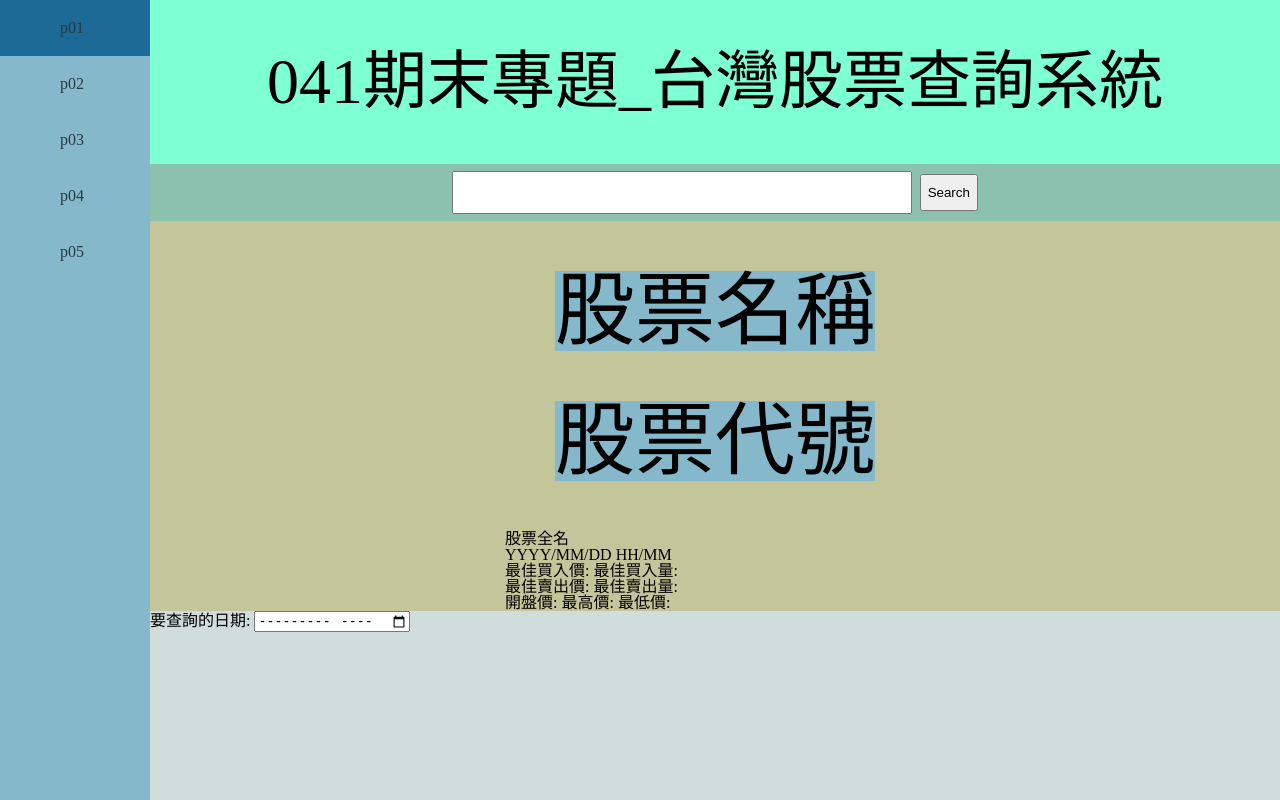
After one commit to qq96932100/041-Final-Project, a Django app: template django/sample/templates/index.html in a window 1280 px wide. The commit adds this page. Run offline with Django 4.2, Linux system fonts and the light colour scheme; the template is opened without the code that fills it, so the values that code supplies are empty.

Commit message:
html架構更新

```diff
--- a/django/sample/sample/static/main.css
+++ b/django/sample/sample/static/main.css
@@ -47,6 +47,23 @@ body{
     height: 65%;
 }
 
+.stock{
+    background-color: rgb(197, 197, 155);
+    display: flex;
+    justify-content: center;
+    align-items: center;
+}
+.stock_name{
+    background-color: #85B8CB;
+    font-size: 5em;
+    margin:50px;
+}
+.stock_number{
+    background-color: #85B8CB;
+    font-size: 5em;
+    margin:50px;
+}
+
 nav{
     width: 150px;
     text-align: center;
@@ -56,9 +73,7 @@ nav{
 
 
 }
-
-/* 選取器空格代表下一層 */
-nav a{
+nav a{/* 選取器空格代表下一層 */
 
     color: #283B42;
     text-decoration: none;
@@ -68,16 +83,12 @@ nav a{
     transition: 0.5s; /* transition效果展示至結束的秒數（延長）　*/
     align-items: stretch flex-start flex-end center baseline;
 }
-
-/* 碰到觸發條件 */
-nav a:hover{
+nav a:hover{/* 碰到觸發條件 */
     background-color: #1D6A96;
 }
-
-nav a:active{
+nav a:active{/* 觸發條件會由上至下判斷，所以順序是有關係的 */
     background-color: #e4ce8b;
 }
-/* 觸發條件會由上至下判斷，所以順序是有關係的 */
 
 .ul {
     padding: 0%;
--- /dev/null
+++ b/django/sample/templates/index.html
@@ -0,0 +1,70 @@
+<!DOCTYPE html>
+<head>
+    <meta charset="UTF-8">
+    <meta http-equiv="X-UA-Compatible" content="IE=edge">
+    <meta name="viewport" content="width=device-width, initial-scale=0">
+    <title>MangoPP</title>
+    <link rel="stylesheet" href="../sample/static/main.css"/>
+
+</head>
+<body>
+
+<div class="menu">
+    <nav>
+        <ul class="ul">
+            <li><a href="#">p01</a></li>
+            <li><a href="#">p02</a></li>
+            <li><a href="#">p03</a></li>
+            <li><a href="#">p04</a></li>
+            <li><a href="#">p05</a></li>
+        </ul>
+    </nav>
+</div>
+<div calss="content">
+    <div class="banner">
+        <div id="banner_title">
+            041期末專題_台灣股票查詢系統
+        </div>
+    </div>
+
+    <div class="search_bar">
+        <input id="search_bar_input" type="text"/>
+        <button id="search_bar_btn" type="button">Search</button>
+    </div>
+
+    <div class="stock">
+        <div class="stock_info">
+            <div class="stock_name">股票名稱</div>
+            <div class="stock_number">股票代號</div>
+            <div class="stock_fullname">股票全名</div>
+            <div class="stock_time">YYYY/MM/DD HH/MM</div>
+
+            <div class="stock_market_info">
+                <div>
+                    <span class="best_bid_price">最佳買入價:</span>
+                    <span class="best_bid_volume">最佳買入量:</span>
+                </div>
+                <div>
+                    <span class="best_ask_price">最佳賣出價:</span>
+                    <span class="best_ask_volume">最佳賣出量:</span>
+                </div>
+                <div>
+                    <span class="opening_price">開盤價:</span>
+                    <span class="highest_price">最高價:</span>
+                    <span class="lowest_price">最低價:</span>
+                </div>
+            </div>
+
+        </div>
+    </div>
+    <div class="chart">
+        <span id="chart_date">
+            <text>要查詢的日期:</text>
+            <input type="month"/>
+        </span>
+        <br/>
+        <img id="chart" src = "">
+    </div>
+</div>
+</body>
+</html>
```
Also changed, not shown: django/sample/templates/test.html (deleted, +0 -72 lines).
